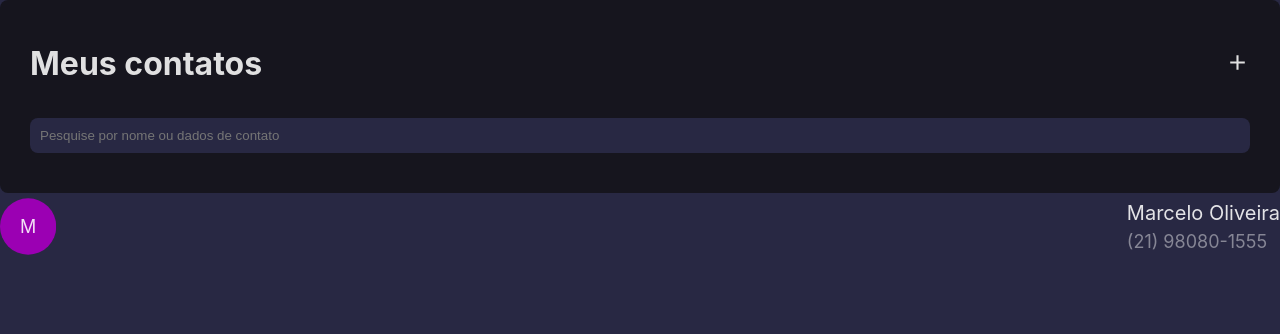
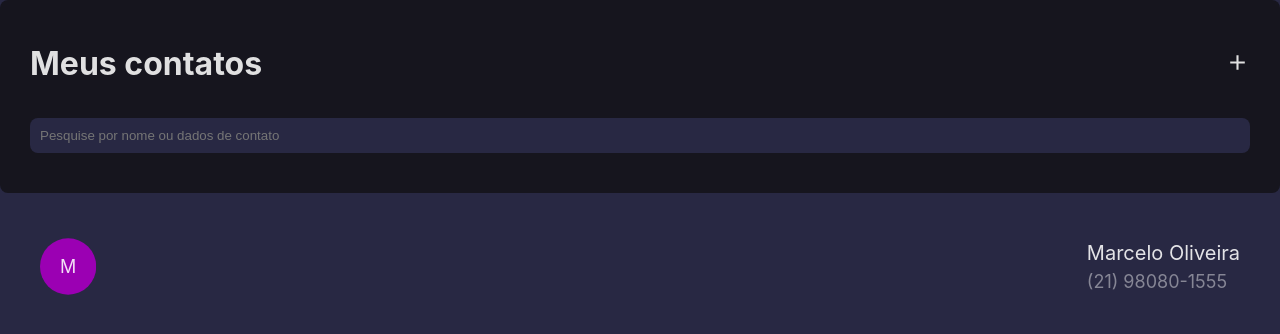
Before and after one commit to heiderick13/contatos-react, a React (Vite) app: page / in a window 1280 px wide. Shown: the top 334 px of the page. Built offline with nearby package versions, Linux system fonts and the light colour scheme.

Commit message:
:lipstick: update contacts container

```diff
--- a/src/App.css
+++ b/src/App.css
@@ -37,4 +37,6 @@ form input {
 .contacts-container {
   flex-direction: column;
   align-items: center;
+
+  padding: 4rem;
 }
```
